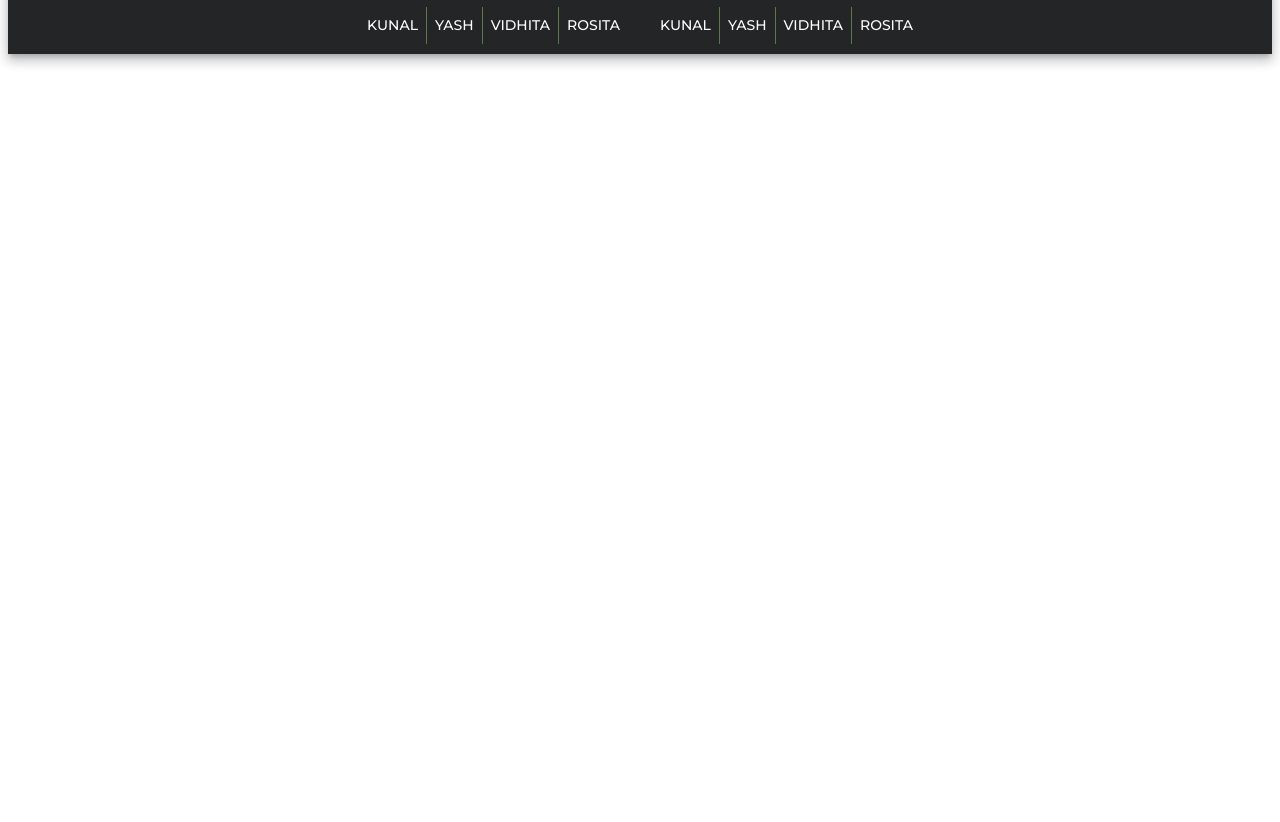
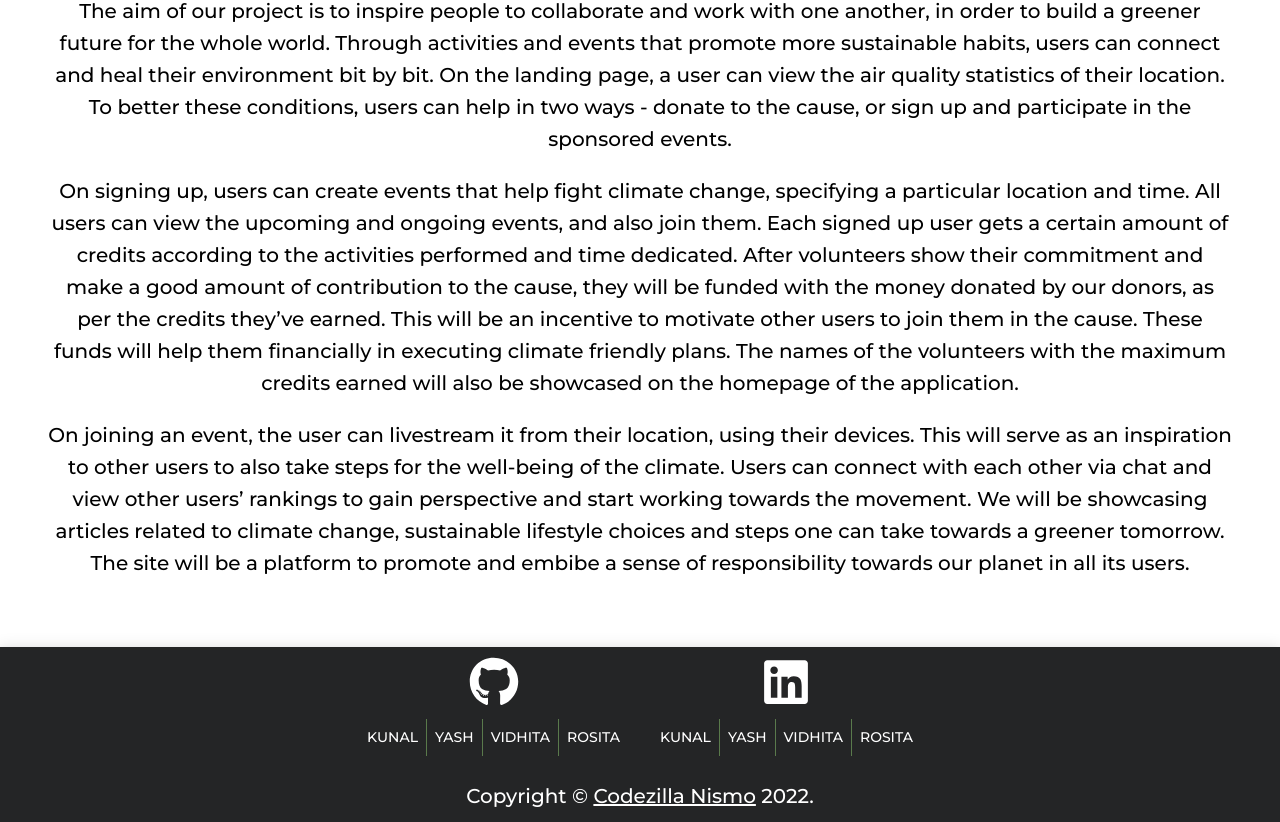
Before and after one commit to blackchapel/avni-clan, a React (Create React App) app in the folder client/: page /aboutus in a window 1280 px wide. Shown: the part 170-992 px from the top of the page. Before the commit the page ends 800 px from the top, so only its background shows below. Built offline with nearby package versions, Linux system fonts and the light colour scheme.

Commit message:
About us page made

```diff
--- a/client/src/App.js
+++ b/client/src/App.js
@@ -15,6 +15,7 @@ import { WebcamStreamCapture } from "./components/WebcamStreamCapture";
 import { EventsProvider } from "./contexts/EventsContext";
 import { createTheme, ThemeProvider } from "@mui/material/styles";
 import { UserProvider } from "./contexts/UserContext";
+import AboutUs from "./components/AboutUs";
 
 function App() {
   const theme = createTheme({
@@ -51,7 +52,7 @@ function App() {
             <Route path="/createEvent" element={<CreateEvent />} />
             <Route path="/donate" element={<Payment />} />
             <Route path="/webcam" element={<WebcamStreamCapture />} />
-
+            <Route path="/aboutus" element={<AboutUs />} />
           </Routes>
           <Footer />
         </BrowserRouter>
--- /dev/null
+++ b/client/src/components/AboutUs.jsx
@@ -0,0 +1,23 @@
+import React from 'react'
+import GlobalStyles from "@mui/material/GlobalStyles";
+import { Typography, Box } from '@mui/material';
+function AboutUs() {
+  return (
+    <div><GlobalStyles
+    styles={{
+      ul: { margin: 0, padding: 0, listStyle: "none" },
+      body: { margin: 0 },
+    }}
+  />
+  <Box padding={4} margin={2}>
+  <Typography variant="h6" align="center">
+    <p>The aim of our project is to inspire people to collaborate and work with one another, in order to build a greener future for the whole world. Through activities and events that promote more sustainable habits, users can connect and heal their environment bit by bit. On the landing page, a user can view the air quality statistics of their location. To better these conditions, users can help in two ways - donate to the cause, or sign up and participate in the sponsored events.</p>
+    <p>On signing up, users can create events that help fight climate change, specifying a particular location and time. All users can view the upcoming and ongoing events, and also join them. Each signed up user gets a certain amount of credits according to the activities performed and time dedicated. After volunteers show their commitment and make a good amount of contribution to the cause, they will be funded with the money donated by our donors, as per the credits they’ve earned. This will be an incentive to motivate other users to join them in the cause. These funds will help them financially in executing climate friendly plans. The names of the volunteers with the maximum credits earned will also be showcased on the homepage of the application.</p>
+    <p>On joining an event, the user can livestream it from their location, using their devices. This will serve as an inspiration to other users to also take steps for the well-being of the climate. Users can connect with each other via chat and view other users’ rankings to gain perspective and start working towards the movement. We will be showcasing articles related to climate change, sustainable lifestyle choices and steps one can take towards a greener tomorrow. The site will be a platform to promote and embibe a sense of responsibility towards our planet in all its users.</p>
+  </Typography>
+  </Box>
+  </div>
+  )
+}
+
+export default AboutUs
--- a/client/src/components/Home.jsx
+++ b/client/src/components/Home.jsx
@@ -80,8 +80,8 @@ function Home() {
             padding={2}
             sx={{
               // background:
-              //   "linear-gradient(0deg, rgba(0, 0, 0, 0.2), rgba(0, 0, 0, 0.2)), url('/Icons/trial.jpg')",
-              backgroundImage: "url('/Icons/trial.jpg')",
+              //   "linear-gradient(0deg, rgba(0, 0, 0, 0.2), rgba(0, 0, 0, 0.2)), url(https://img.freepik.com/free-vector/hand-painted-watercolor-nature-background_23-2148941599.jpg?t=st=1645115741~exp=1645116341~hmac=6c26becc326569c60dd3fc25036dd47fbcaec6c5b954f6c9fc9d285b0e621284&w=1480)",
+              backgroundImage: "url('https://img.freepik.com/free-vector/hand-painted-watercolor-nature-background_23-2148941599.jpg?t=st=1645115741~exp=1645116341~hmac=6c26becc326569c60dd3fc25036dd47fbcaec6c5b954f6c9fc9d285b0e621284&w=1480')",
               //   "url('')",
               marginLeft: "20px",
               backgroundSize: "cover",
--- a/client/src/components/NavBar.jsx
+++ b/client/src/components/NavBar.jsx
@@ -79,7 +79,7 @@ function NavBar() {
               <Link
                 variant="button"
                 color="text.primary"
-                href="/about"
+                href="/aboutus"
                 sx={navItemStyle}
               >
                 About us
--- a/client/src/components/Signup.jsx
+++ b/client/src/components/Signup.jsx
@@ -17,18 +17,18 @@ import { useContext } from 'react';
 import UserContext from '../contexts/UserContext';
 import { Navigate, useNavigate } from "react-router-dom";
 
-function Copyright(props) {
-  return (
-    <Typography variant="body2" color="text.secondary" align="center" {...props}>
-      {'Copyright © '}
-      <Link color="inherit" href="https://google.com/">
-        Codezilla Nismo
-      </Link>{' '}
-      {new Date().getFullYear()}
-      {'.'}
-    </Typography>
-  );
-}
+// function Copyright(props) {
+//   return (
+//     <Typography variant="body2" color="text.secondary" align="center" {...props}>
+//       {'Copyright © '}
+//       <Link color="inherit" href="https://google.com/">
+//         Codezilla Nismo
+//       </Link>{' '}
+//       {new Date().getFullYear()}
+//       {'.'}
+//     </Typography>
+//   );
+// }
 
 
 export default function SignInSide() {
@@ -59,9 +59,6 @@ export default function SignInSide() {
     catch(err) {
       console.log(err);
     }
-
-
-
 
   };
 
@@ -179,7 +176,7 @@ export default function SignInSide() {
                 </Link>
               </Grid>
             </Grid>
-            <Copyright sx={{ mt: 3 }} />
+            {/* <Copyright sx={{ mt: 3 }} /> */}
           </Box>
           </Box>
         </Grid>
--- a/client/src/layout/Footer.jsx
+++ b/client/src/layout/Footer.jsx
@@ -6,10 +6,25 @@ import {
   Button,
   ButtonGroup,
   AppBar,
+  Link,
 } from "@mui/material";
 import { FaGithub, FaLinkedin } from "react-icons/fa";
 import "./Footer.css";
 function Footer() {
+  function Copyright(props) {
+  return (
+    <div style={{color: "white"}}>
+    <Typography variant="h6" color="white" align="center" {...props}>
+      {'Copyright © '}
+      <Link color="inherit" href="https://github.com/blackchapel/avni-clan">
+        Codezilla Nismo
+      </Link>{' '}
+      {new Date().getFullYear()}
+      {'.'}
+    </Typography>
+    </div>
+  );
+}
   return (
     <footer>
       <Paper
@@ -20,6 +35,12 @@ function Footer() {
           padding: "10px",
         }}
       >
+        <Grid
+  container
+  direction="column"
+  justifyContent="center"
+  alignItems="center"
+>
         <Grid
           container
           direction="row"
@@ -131,6 +152,11 @@ function Footer() {
               </Grid>
             </Grid>
           </Grid>
+          {/* <Grid item>
+           <Copyright sx={{ mt: 3 }} />
+          {/* </Grid>  */}
+        </Grid>
+        <Copyright sx={{ mt: 3 }} />
         </Grid>
       </Paper>
     </footer>
```
Also changed, not shown: client/public/Icons/trial.jpg.
